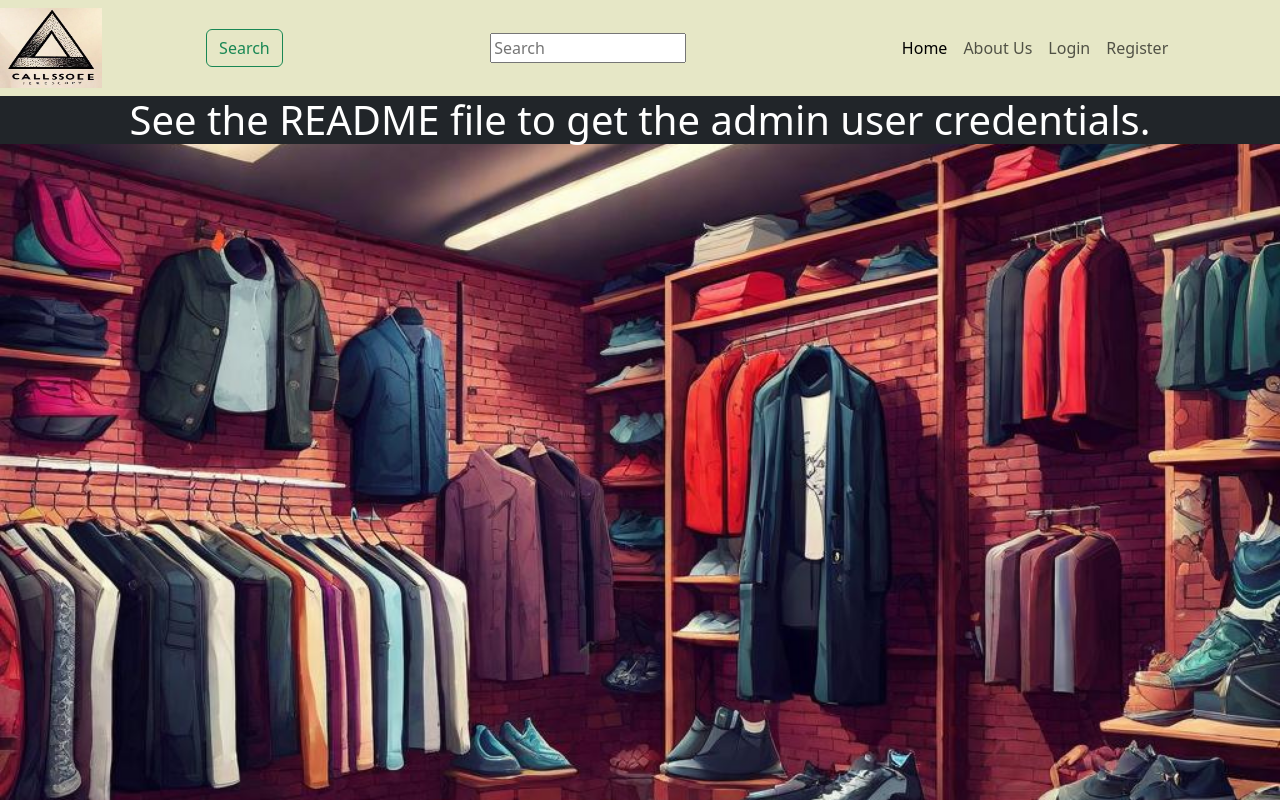
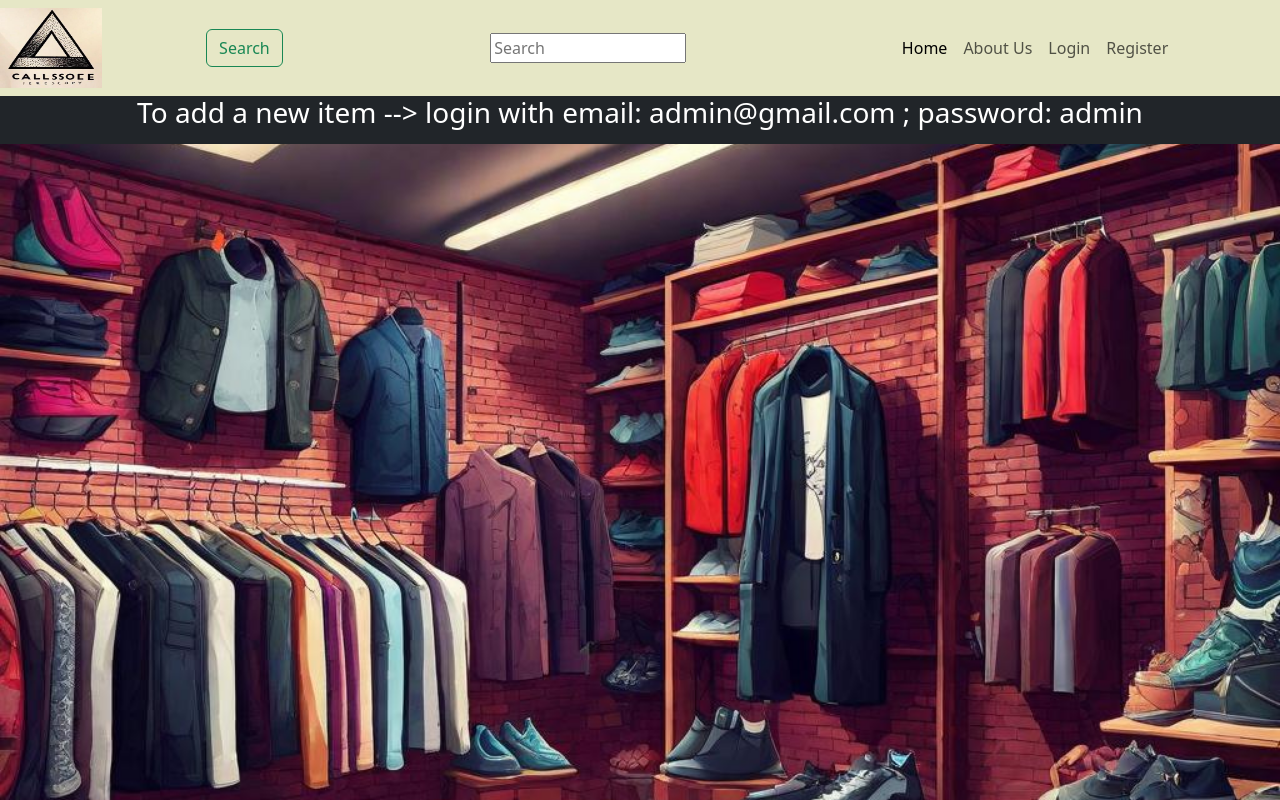
Before and after one commit to dvdobrev/spring-boot-react-web-shop, a React (Create React App) app in the folder react/app/: page / in a window 1280 px wide. Shown: the top 800 px of the page. Built offline with nearby package versions, Linux system fonts and the light colour scheme.

Commit message:
changed the credentials Info message

```diff
--- a/react/app/src/components/home/Home.js
+++ b/react/app/src/components/home/Home.js
@@ -12,7 +12,7 @@ export const Home = () => {
 
     const { clothes, addedToCart, setAddedToCart } = useContext(ClothesContext);
 
-    const message = "See the README file to get the admin user credentials."
+    const message = "To add a new item --> login with email: admin@gmail.com ; password: admin"
 
 
     const responsive = {
@@ -51,8 +51,8 @@ export const Home = () => {
     return (
 
         <section className={`${homeCSS["home-section"]}`}>
-            <h1 className="bg-dark fz-container"
-                style={{ color: "white", minHeight: "6vh" }}>{message}</h1>
+            <h3 className="bg-dark fz-container"
+                style={{ color: "white", minHeight: "6vh" }}>{message}</h3>
 
             {addedToCart && <span style={{
                 color: 'yellow',
```
